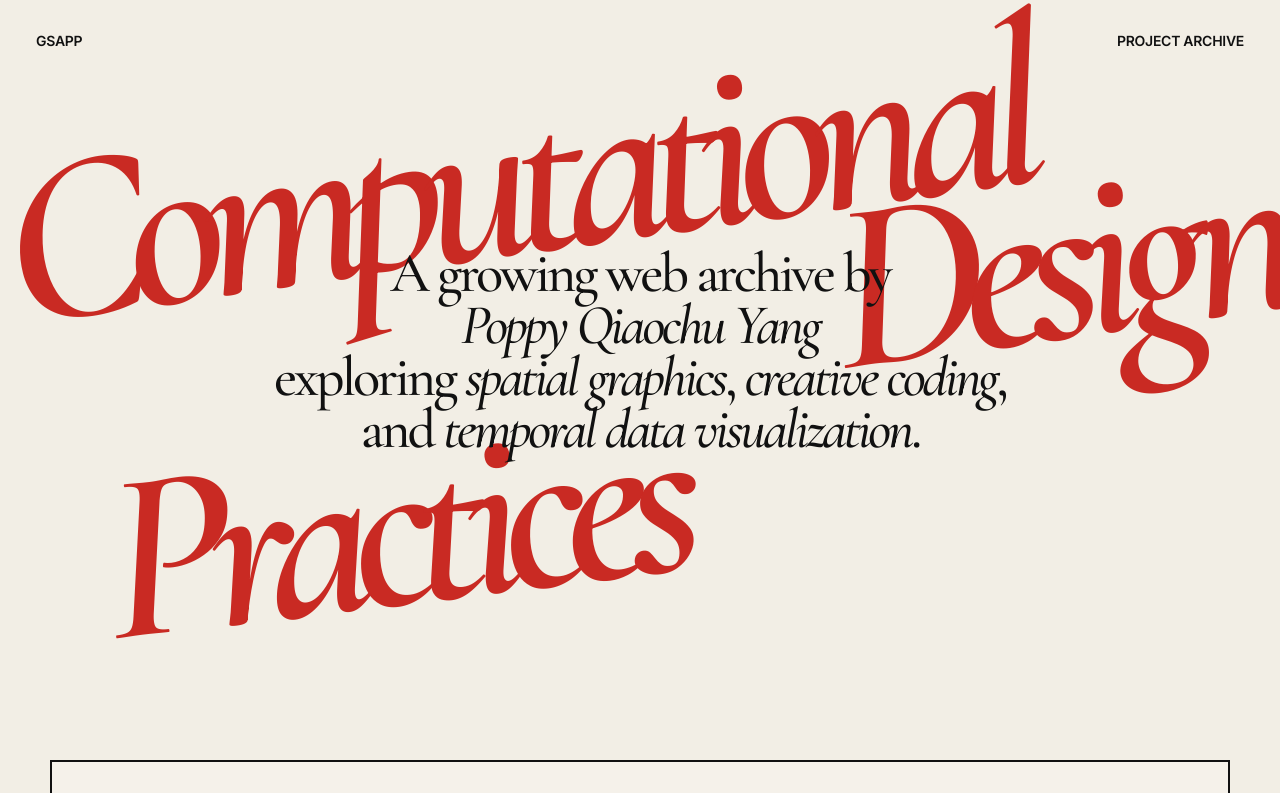
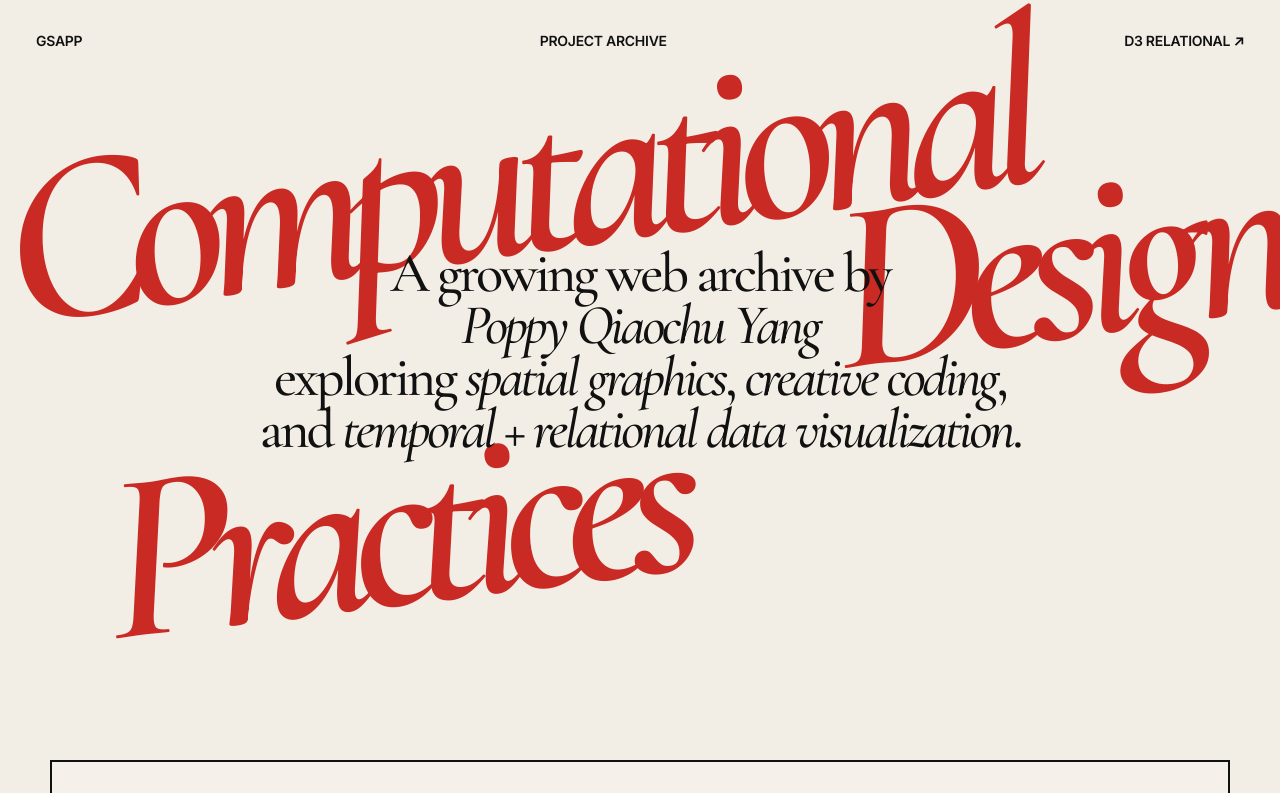
Before and after one commit to qy2345-boop/my-first-repo, a plain HTML site: page index.html in a window 1280 px wide. Shown: the top 793 px of the page. Drawn offline with nearby package versions, Linux system fonts and the light colour scheme.

Commit message:
new version

```diff
--- a/index.html
+++ b/index.html
@@ -12,6 +12,7 @@
     <header class="poster-nav">
       <a href="#">GSAPP</a>
       <a href="#project-index">Project Archive</a>
+      <a href="https://qy2345-boop.github.io/models-all-the-way-precedent/#d3" target="_blank" rel="noopener noreferrer">D3 Relational ↗</a>
     </header>
 
     <div class="red-script red-script--one">Computational</div>
@@ -23,7 +24,7 @@
         A growing web archive by<br>
         <span>Poppy Qiaochu Yang</span><br>
         exploring <em>spatial graphics</em>, <em>creative coding</em>,<br>
-        and <em>temporal data visualization</em>.
+        and <em>temporal + relational data visualization</em>.
       </h1>
     </div>
   </section>
@@ -140,17 +141,12 @@
 
           <div class="record-description">
             <p class="small-label">Actors, Models, and Datasets</p>
-
-          <h2>
-            A relational map of the organizations, models, and datasets behind LAION-5B.
-          </h2>
-
+            <h2>A relational map of the organizations, models, and datasets behind LAION-5B.</h2>
             <p>
               An interactive D3.js network examining how actors, machine-learning models,
               filtering operations, and datasets participate in the construction of LAION-5B.
               Nodes can be selected and repositioned to isolate their direct relationships.
             </p>
-
             <p class="entry-link">Open project <span>↗</span></p>
           </div>
         </div>
```
Also changed, not shown: 1 other file. Lines whose indentation alone changed are shown as unchanged.
